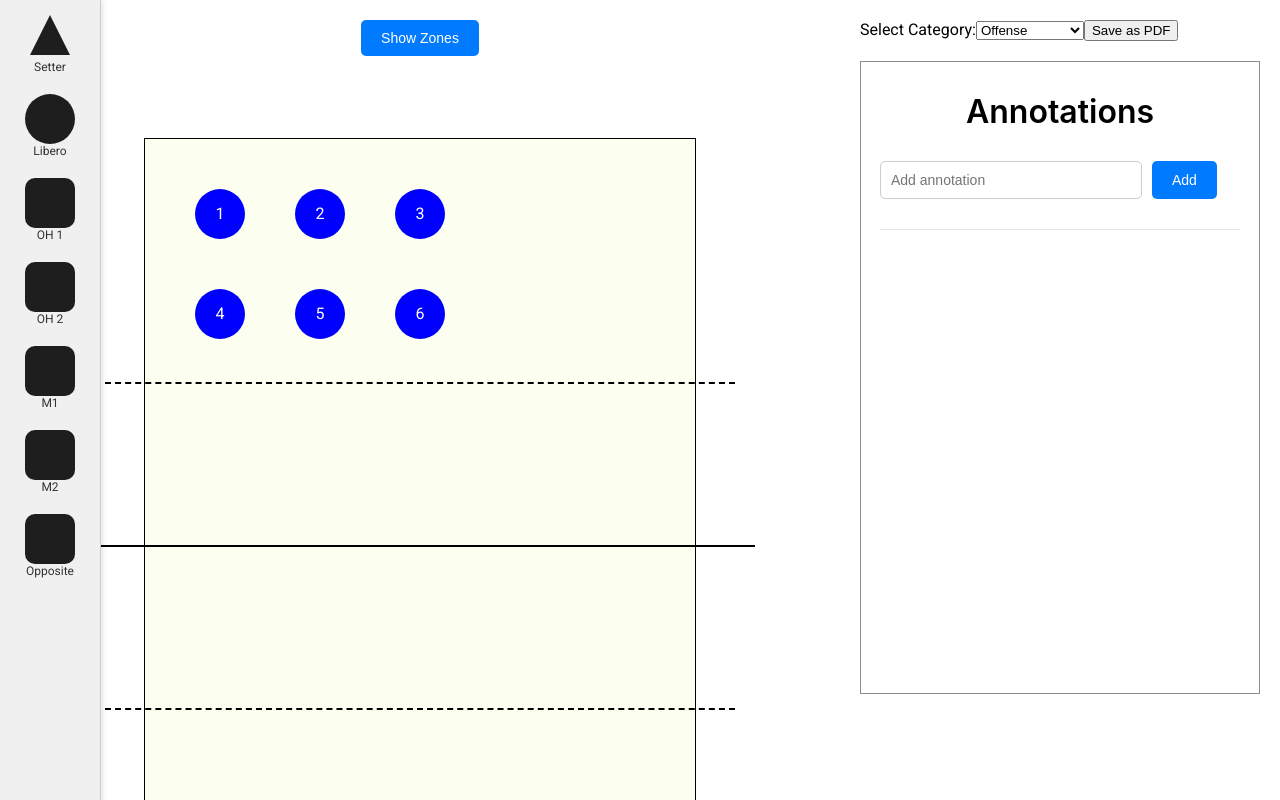
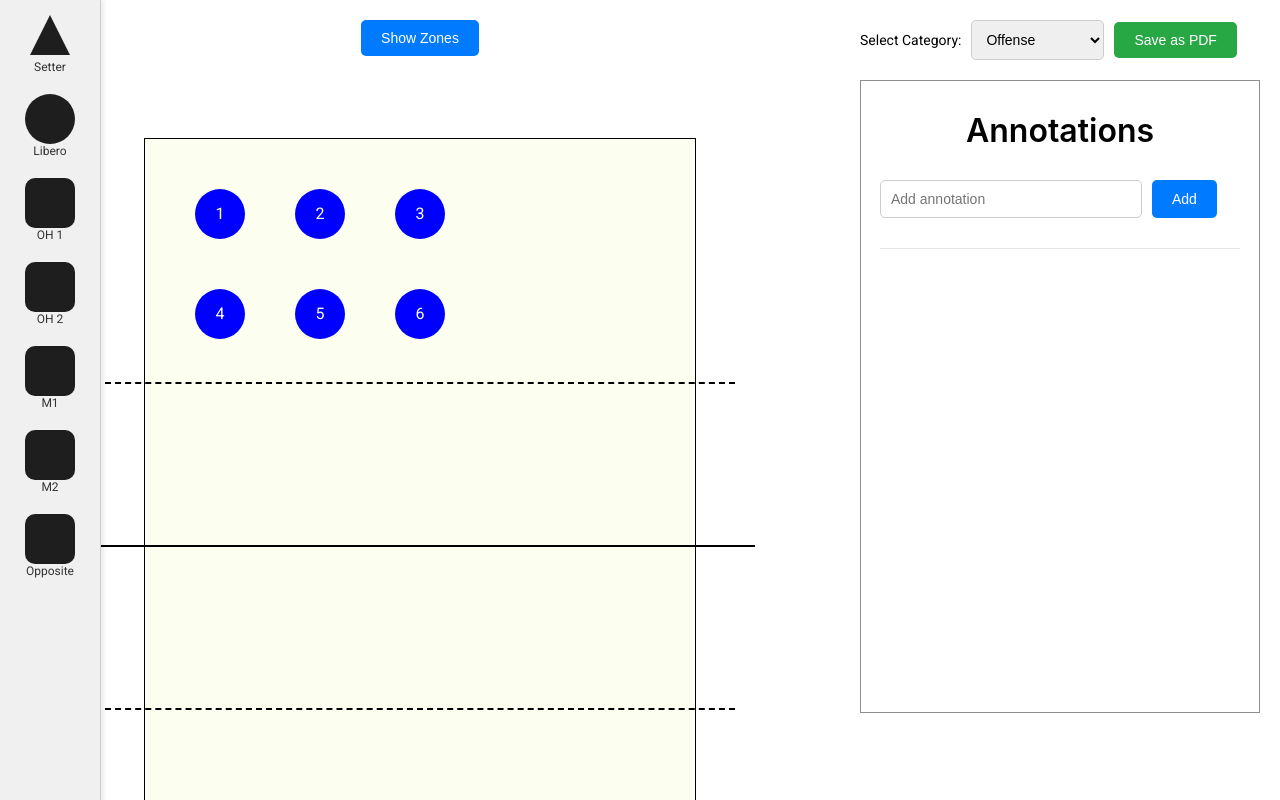
Before and after one commit to ebeyheim/VolleyMap, an Angular app in the folder frontend/volley-map/: page /play-creation in a window 1280 px wide. Shown: the top 800 px of the page. Built offline with nearby package versions, Linux system fonts and the light colour scheme.

Commit message:
Fixed Save button

```diff
--- a/frontend/volley-map/src/app/play-creation/play-creation.component.scss
+++ b/frontend/volley-map/src/app/play-creation/play-creation.component.scss
@@ -426,24 +426,25 @@
 }
 
 /* Save section */
-.save {
+.save-section {
   display: flex;
-  flex-direction: column;
-  gap: 10px;
+  flex-direction: row;
+  align-items: center;
+  gap: 10px; /* Space between label, dropdown, and button */
 }
 
-.save label {
+.save-section label {
   font-size: 14px;
 }
 
-.save select {
+.save-section select {
   padding: 10px;
   font-size: 14px;
   border: 1px solid #ccc;
   border-radius: 5px;
 }
 
-.save button {
+.save-section button {
   padding: 10px 20px;
   font-size: 14px;
   background-color: #28a745;
@@ -453,7 +454,7 @@
   cursor: pointer;
 }
 
-.save button:hover {
+.save-section button:hover {
   background-color: #218838;
 }
 
```
Also changed, not shown: 3 other files (tests, documents, lock files or other folders).
